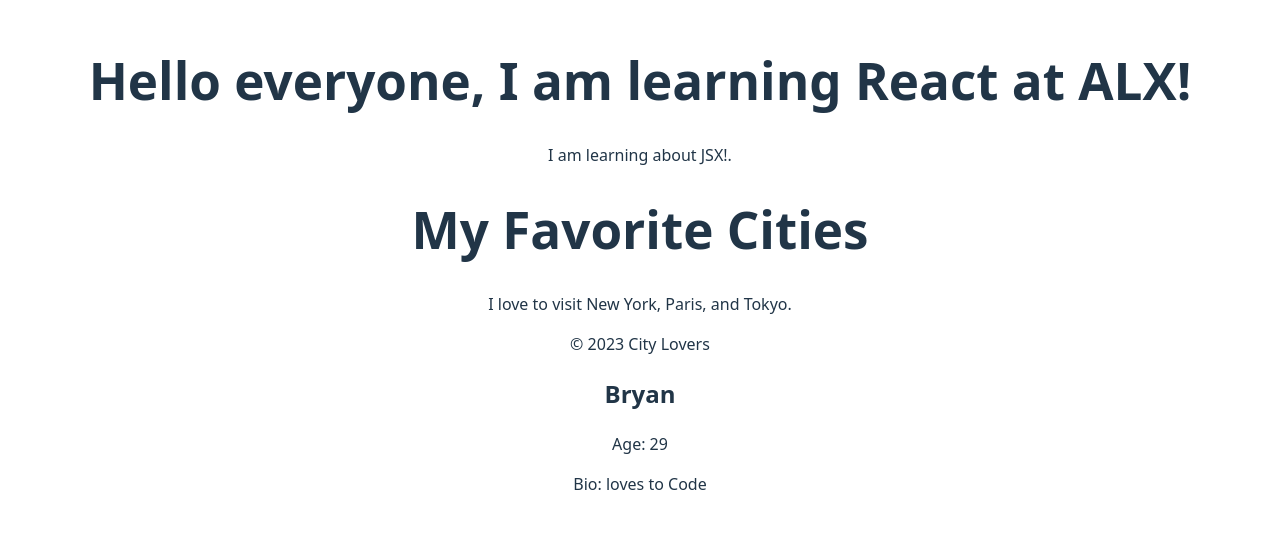
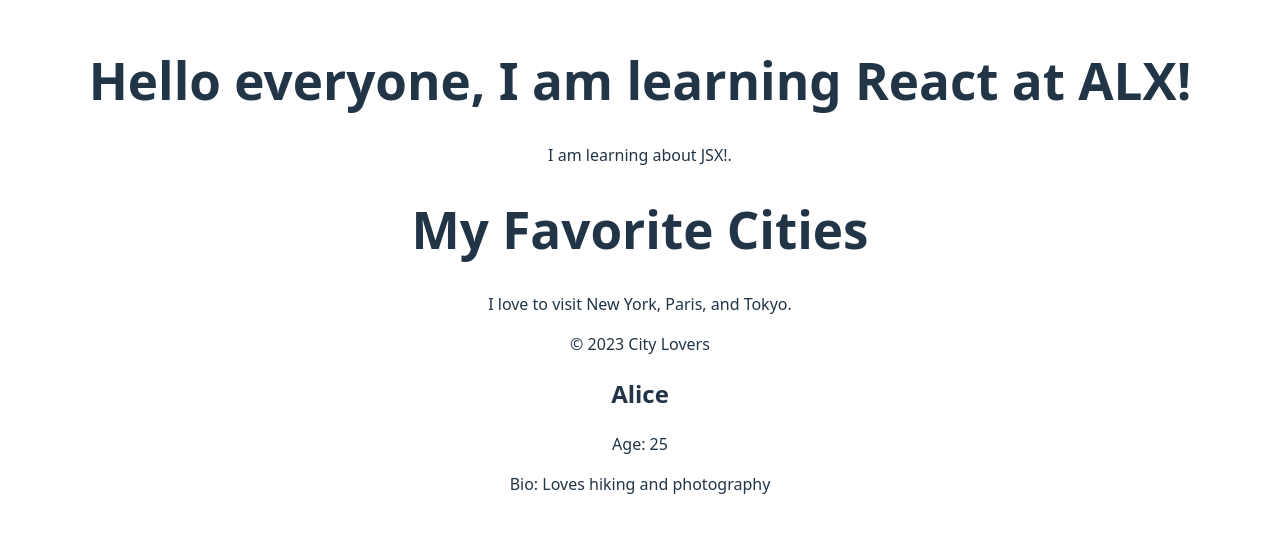
Before and after one commit to NonsoTheTechGuy/alx-fe-reactjs, a React (Vite) app in the folder alx-react-app/: page / in a window 1280 px wide. Shown: the part 135-668 px from the top of the page. Built offline with nearby package versions, Linux system fonts and the light colour scheme.

Commit message:
Objective: Create a UserProfile component that receives and displays user information through props.

```diff
--- a/alx-react-app/src/App.jsx
+++ b/alx-react-app/src/App.jsx
@@ -18,7 +18,7 @@ function App() {
       <Header />
       <MainContent />
       <Footer />
-      <UserProfile name="Bryan" age="29" bio="loves to Code"/>
+      <UserProfile name="Alice" age="25" bio="Loves hiking and photography" />
     </div>
     )
   }
```
